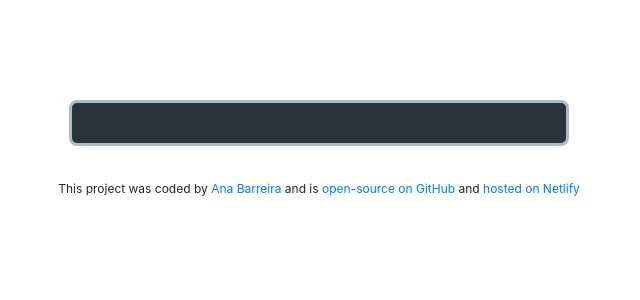
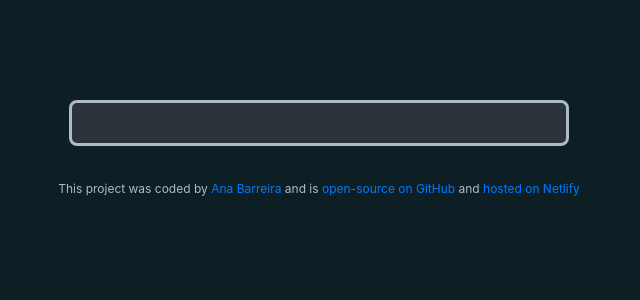
Before and after one commit to ana-barreira/react-weather-app, a React (Create React App) app: page / in a window 1280 px wide. Shown: the top 300 px of the page, without its empty margins (321-961 px from the left). Built offline with nearby package versions, Linux system fonts and the light colour scheme; no server answers.

Commit message:
Changed background colour

```diff
--- a/public/index.html
+++ b/public/index.html
@@ -35,7 +35,7 @@
     <title>React Weather App</title>
 
   </head>
-  <body>
+  <body style="background-color:#0E1E25">
     <noscript>You need to enable JavaScript to run this app.</noscript>
     <div id="root"></div>
     <!--
--- a/src/App.css
+++ b/src/App.css
@@ -55,6 +55,7 @@
 }
 .container .credits {
   font-size: 12px;
+  color: #adbac7;
 }
 
 .App div .button {
```
